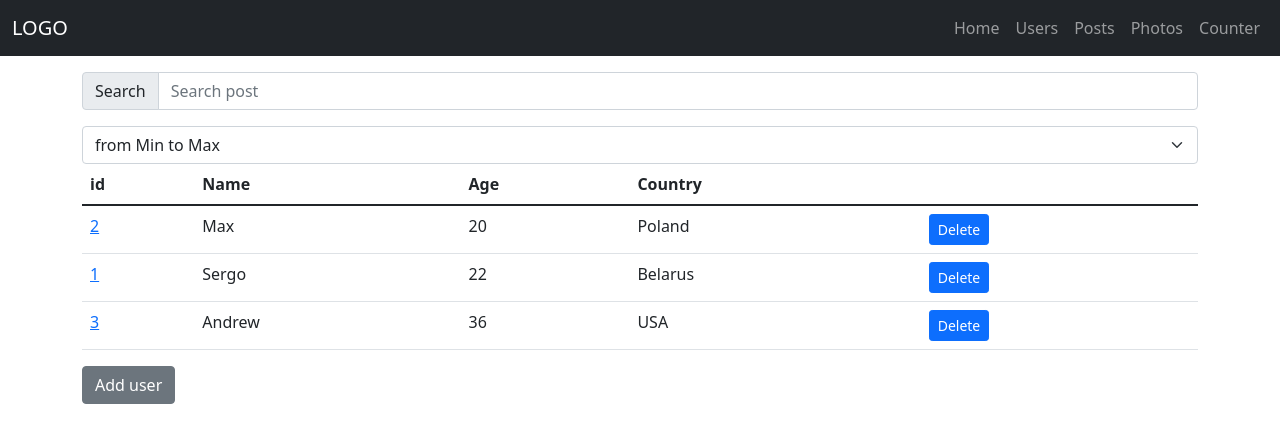
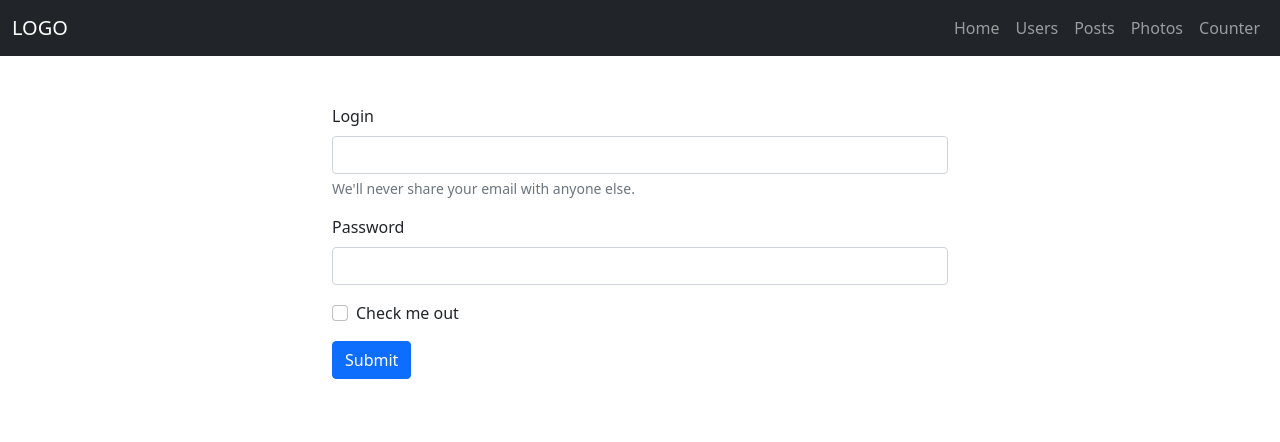
Before and after one commit to bar47ney/react_app, a React (Create React App) app: page /users in a window 1280 px wide. Shown: the top 442 px of the page. Built offline with nearby package versions, Linux system fonts and the light colour scheme; the HTML template or start-up script is replaced by a standard one.

Commit message:
add lesson 28 Fbr

```diff
--- a/src/App.js
+++ b/src/App.js
@@ -38,15 +38,25 @@ import "bootstrap/dist/css/bootstrap.min.css";
 import { BrowserRouter } from "react-router-dom";
 import AppRouter from "./components/AppRouter";
 import NavBar from "./components/NavBar";
+import AuthContext from "./context/context";
+import { useState } from "react";
 
 const App = () => {
+  const [auth, setAuth] = useState(false);
   return (
+    <AuthContext.Provider
+      value={{
+        auth,
+        setAuth
+      }}
+    >
       <div className="App">
         <BrowserRouter>
           <NavBar />
           <AppRouter />
         </BrowserRouter>
       </div>
+    </AuthContext.Provider>
   );
 };
 
--- a/src/components/AppRouter.js
+++ b/src/components/AppRouter.js
@@ -1,15 +1,19 @@
-import React, { useState } from "react";
-import { Routes, Route } from "react-router-dom";
+import React, { useState, useContext } from "react";
+import { Redirect, Routes, Route } from "react-router-dom";
 import Users from "../pages/users/Users";
 import Counter from "../components/CounterStudy";
 import MyToggleButton from "../components/MyToggleButton/ToggleButton";
 import Posts from "../pages/posts/Posts";
 import UserEdit from "../pages/users/UserEdit";
 import NotFound from "../pages/NotFound";
+import AuthContext from "../context/context";
+import Login from "./Login";
 
 const AppRouter = () => {
   const [toggle, setToggle] = useState(false);
-  return (
+  const { auth } = useContext(AuthContext);
+
+  return auth ? (
     <Routes>
       <Route
         path="/"
@@ -25,6 +29,11 @@ const AppRouter = () => {
       <Route path="/posts" element={<Posts />} />
       <Route path="*" element={<NotFound />} />
     </Routes>
+  ) : (
+    <Routes>
+      <Route path="/login" element={<Login />} />
+      <Route path="*" element={<Login /> }/>
+    </Routes>
   );
 };
 
--- /dev/null
+++ b/src/components/Login.js
@@ -0,0 +1,79 @@
+import React, { useState, useContext } from "react";
+import AuthContext from "../context/context";
+
+const Login = () => {
+  const { auth, setAuth } = useContext(AuthContext);
+
+  const onChange = (e) => {
+    const field = e.target.id;
+    setValues({ ...values, [field]: e.target.value });
+  };
+
+  const signIn = () => {
+    const userTest = {
+      login: "test",
+      password: "test",
+    };
+    userTest.login === values.login && userTest.password === values.password
+      ? setAuth(true)
+      : setAuth(false);
+    setValues({
+      login: "",
+      password: "",
+    });
+    // return
+  };
+
+  const [values, setValues] = useState({
+    login: "",
+    password: "",
+  });
+
+  console.log(values);
+
+  return (
+    <form className="container mt-5 col-6">
+      <div className="mb-3">
+        <label htmlFor="exampleInputEmail1" className="form-label">
+          Login
+        </label>
+        <input
+          type="text"
+          className="form-control"
+          id="login"
+          aria-describedby="emailHelp"
+          onChange={onChange}
+        />
+        <div id="emailHelp" className="form-text">
+          We'll never share your email with anyone else.
+        </div>
+      </div>
+      <div className="mb-3">
+        <label htmlFor="exampleInputPassword1" className="form-label">
+          Password
+        </label>
+        <input
+          type="password"
+          className="form-control"
+          id="password"
+          onChange={onChange}
+        />
+      </div>
+      <div className="mb-3 form-check">
+        <input
+          type="checkbox"
+          className="form-check-input"
+          id="exampleCheck1"
+        />
+        <label className="form-check-label" htmlFor="exampleCheck1">
+          Check me out
+        </label>
+      </div>
+      <button type="submit" className="btn btn-primary" onClick={signIn}>
+        Submit
+      </button>
+    </form>
+  );
+};
+
+export default Login;
--- a/src/components/NavBar.js
+++ b/src/components/NavBar.js
@@ -1,8 +1,10 @@
-import React, { useState } from "react";
+import React, { useState, useContext } from "react";
 import { Link } from "react-router-dom";
+import AuthContext from "../context/context";
 
 const NavBar = () => {
   const [viewMobileMenu, setViewMobileMenu] = useState(false);
+  const { auth, setAuth } = useContext(AuthContext);
   const links = [
     {
       name: "Home",
@@ -65,6 +67,16 @@ const NavBar = () => {
               ))}
             </ul>
           </div>
+          {auth ? (
+            <button
+              className="btn btn-outline-secondary"
+              onClick={() => setAuth(false)}
+            >
+              LogOut
+            </button>
+          ) : (
+            ""
+          )}
         </div>
       </nav>
     </div>
--- /dev/null
+++ b/src/context/context.js
@@ -0,0 +1,3 @@
+import { createContext } from "react"
+const AuthContext = createContext(null)
+export default AuthContext
--- /dev/null
+++ b/src/hooks/usePosts.js
@@ -0,0 +1,22 @@
+import { useMemo } from "react";
+
+export const useSortedPosts = (posts, sorter) => {
+  const sortedPosts = useMemo(() => {
+    if (sorter) {
+      return [...posts].sort((a, b) => b.id - a.id);
+    }
+    return posts;
+  }, [sorter, posts]);
+  return sortedPosts;
+};
+
+export const useSortedAndSearchedPosts = (posts, sorter, query) => {
+  const sortedPosts = useSortedPosts(posts, sorter);
+
+  const sortedAndSearchedPosts = useMemo(() => {
+    return sortedPosts.filter((post) =>
+      post.title.toLowerCase().includes(query.toLowerCase())
+    );
+  }, [query, sortedPosts]);
+  return sortedAndSearchedPosts;
+};
--- a/src/pages/posts/Posts.js
+++ b/src/pages/posts/Posts.js
@@ -4,6 +4,10 @@ import Crud from "../../service/crud.service";
 import PostAdd from "./PostAdd";
 import PostEdit from "./PostEdit";
 import Spinner from "../../components/Spinner";
+import {
+  useSortedPosts,
+  useSortedAndSearchedPosts,
+} from "../../hooks/usePosts";
 
 const Posts = () => {
   const postsCrud = new Crud("posts");
@@ -68,18 +72,11 @@ const Posts = () => {
     console.log(editPost);
   };
 
-  const sortedPosts = useMemo(() => {
-    if (sorter) {
-      return [...usersPosts].sort((a, b) => b.id - a.id);
-    }
-    return usersPosts;
-  }, [sorter, usersPosts]);
-
-  const sortedAndSearchedPosts = useMemo(() => {
-    return sortedPosts.filter((post) =>
-      post.title.toLowerCase().includes(searchQuery.toLowerCase())
-    );
-  }, [searchQuery, sortedPosts]);
+  const sortedAndSearchedPosts = useSortedAndSearchedPosts(
+    usersPosts,
+    sorter,
+    searchQuery
+  );
 
   return (
     <>
--- a/src/pages/users/UserList.js
+++ b/src/pages/users/UserList.js
@@ -1,6 +1,7 @@
-import React, { useMemo, useState } from "react";
+import React, { useMemo, useState, useContext } from "react";
 import MyModal from "../../components/MyModal/MyModal";
 import { Link } from "react-router-dom";
+import AuthContext from "../../context/context";
 
 const UserList = ({ users, setUsers }) => {
   const [sorter, setSorter] = useState(0);
@@ -41,6 +42,9 @@ const UserList = ({ users, setUsers }) => {
       user.name.toLowerCase().includes(searchQuery.toLowerCase())
     );
   }, [searchQuery, sortedUsers]);
+
+  const { auth, setAuth } = useContext(AuthContext);
+  console.log(auth);
 
   return (
     <>
```
Lines whose indentation alone changed are shown as unchanged.
